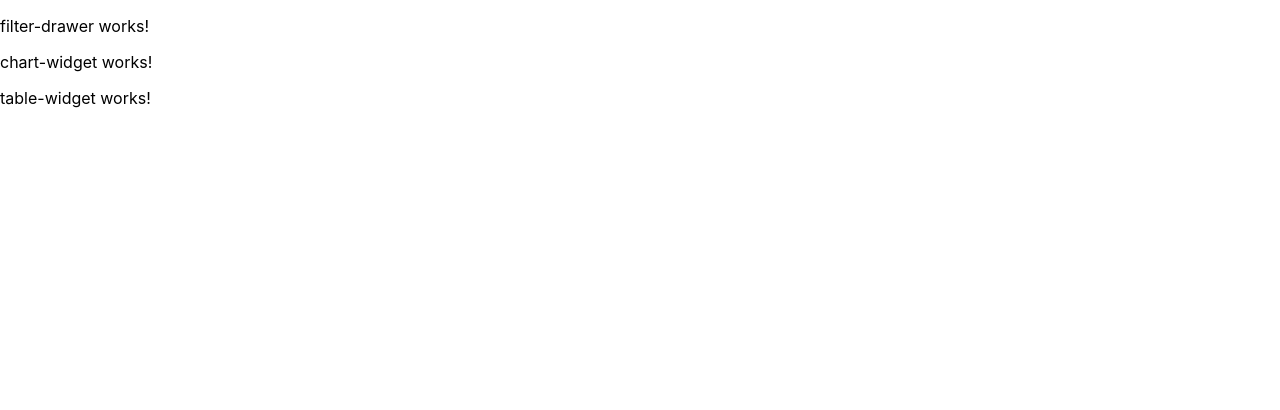
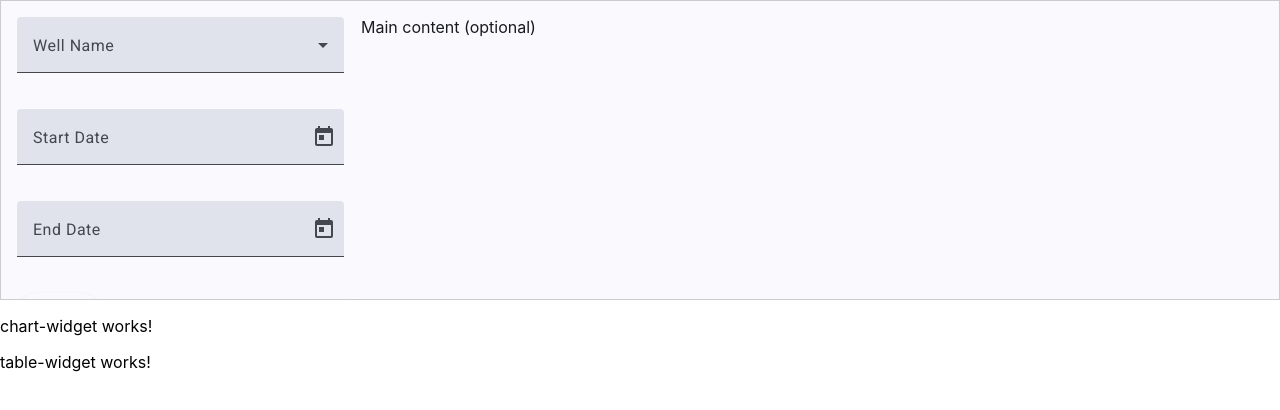
Before and after one commit to thiagotguimaraes/python-angular-ong-analytics, an Angular app in the folder frontend/: page /dashboard in a window 1280 px wide. Shown: the top 410 px of the page. Built offline with nearby package versions, Linux system fonts and the light colour scheme.

Commit message:
refactoring dashboard componenets as modules and making filter-drawer

```diff
--- a/frontend/src/app/features/dashboard/components/chart-widget/chart-widget.component.ts
+++ b/frontend/src/app/features/dashboard/components/chart-widget/chart-widget.component.ts
@@ -1,8 +1,8 @@
 import { Component } from '@angular/core';
 
 @Component({
+  standalone: false,
   selector: 'app-chart-widget',
-  imports: [],
   templateUrl: './chart-widget.component.html',
   styleUrl: './chart-widget.component.scss'
 })
--- a/frontend/src/app/features/dashboard/components/filter-drawer/filter-drawer.component.html
+++ b/frontend/src/app/features/dashboard/components/filter-drawer/filter-drawer.component.html
@@ -1 +1,34 @@
-<p>filter-drawer works!</p>
+<mat-drawer-container class="drawer-container">
+  <mat-drawer mode="side" opened>
+    <form [formGroup]="filterForm">
+      <mat-form-field appearance="fill" class="full-width">
+        <mat-label>Well Name</mat-label>
+        <mat-select formControlName="wellName">
+          <mat-option *ngFor="let well of wells" [value]="well">
+            {{ well }}
+          </mat-option>
+        </mat-select>
+      </mat-form-field>
+
+      <mat-form-field appearance="fill" class="full-width">
+        <mat-label>Start Date</mat-label>
+        <input matInput [matDatepicker]="picker1" formControlName="startDate">
+        <mat-datepicker-toggle matSuffix [for]="picker1"></mat-datepicker-toggle>
+        <mat-datepicker #picker1></mat-datepicker>
+      </mat-form-field>
+
+      <mat-form-field appearance="fill" class="full-width">
+        <mat-label>End Date</mat-label>
+        <input matInput [matDatepicker]="picker2" formControlName="endDate">
+        <mat-datepicker-toggle matSuffix [for]="picker2"></mat-datepicker-toggle>
+        <mat-datepicker #picker2></mat-datepicker>
+      </mat-form-field>
+
+      <button mat-raised-button color="primary" type="submit">Apply</button>
+    </form>
+  </mat-drawer>
+
+  <mat-drawer-content>
+    <p>Main content (optional)</p>
+  </mat-drawer-content>
+</mat-drawer-container>
--- a/frontend/src/app/features/dashboard/components/filter-drawer/filter-drawer.component.scss
+++ b/frontend/src/app/features/dashboard/components/filter-drawer/filter-drawer.component.scss
@@ -0,0 +1,13 @@
+.drawer-container {
+    height: 300px; // Set a visible height (or 100vh if full page)
+    border: 1px solid #ccc; // Optional: helps visualize boundaries
+  }
+
+  .full-width {
+    width: 100%;
+    margin-bottom: 1rem;
+  }
+
+  form {
+    padding: 1rem;
+  }
--- a/frontend/src/app/features/dashboard/components/filter-drawer/filter-drawer.component.ts
+++ b/frontend/src/app/features/dashboard/components/filter-drawer/filter-drawer.component.ts
@@ -1,11 +1,28 @@
-import { Component } from '@angular/core';
+import { Component, OnInit } from '@angular/core';
+import { FormBuilder, FormGroup } from '@angular/forms';
 
 @Component({
+  standalone: false,
   selector: 'app-filter-drawer',
-  imports: [],
   templateUrl: './filter-drawer.component.html',
-  styleUrl: './filter-drawer.component.scss'
+  styleUrls: ['./filter-drawer.component.scss']
 })
-export class FilterDrawerComponent {
+export class FilterDrawerComponent implements OnInit {
+  filterForm!: FormGroup;
+  wells: string[] = ['Well A', 'Well B', 'Well C']; // will come from backend later
 
+  constructor(private fb: FormBuilder) {}
+
+  ngOnInit(): void {
+    this.filterForm = this.fb.group({
+      wellName: [null],
+      startDate: [null],
+      endDate: [null]
+    });
+  }
+
+  onSubmit() {
+    console.log('Form Values:', this.filterForm.value);
+    // TODO: Dispatch action or fetch data from backend
+  }
 }
--- a/frontend/src/app/features/dashboard/components/table-widget/table-widget.component.ts
+++ b/frontend/src/app/features/dashboard/components/table-widget/table-widget.component.ts
@@ -1,8 +1,8 @@
 import { Component } from '@angular/core';
 
 @Component({
+  standalone: false,
   selector: 'app-table-widget',
-  imports: [],
   templateUrl: './table-widget.component.html',
   styleUrl: './table-widget.component.scss'
 })
--- a/frontend/src/app/features/dashboard/dashboard/dashboard.component.ts
+++ b/frontend/src/app/features/dashboard/dashboard/dashboard.component.ts
@@ -1,11 +1,8 @@
 import { Component } from '@angular/core';
-import { FilterDrawerComponent } from "../components/filter-drawer/filter-drawer.component";
-import { ChartWidgetComponent } from "../components/chart-widget/chart-widget.component";
-import { TableWidgetComponent } from "../components/table-widget/table-widget.component";
 
 @Component({
   selector: 'app-dashboard',
-  imports: [FilterDrawerComponent, ChartWidgetComponent, TableWidgetComponent],
+  standalone: false,
   templateUrl: './dashboard.component.html',
   styleUrl: './dashboard.component.scss'
 })
```
Also changed, not shown: frontend/src/app/features/dashboard/dashboard.module.ts (+31 -1 lines).
